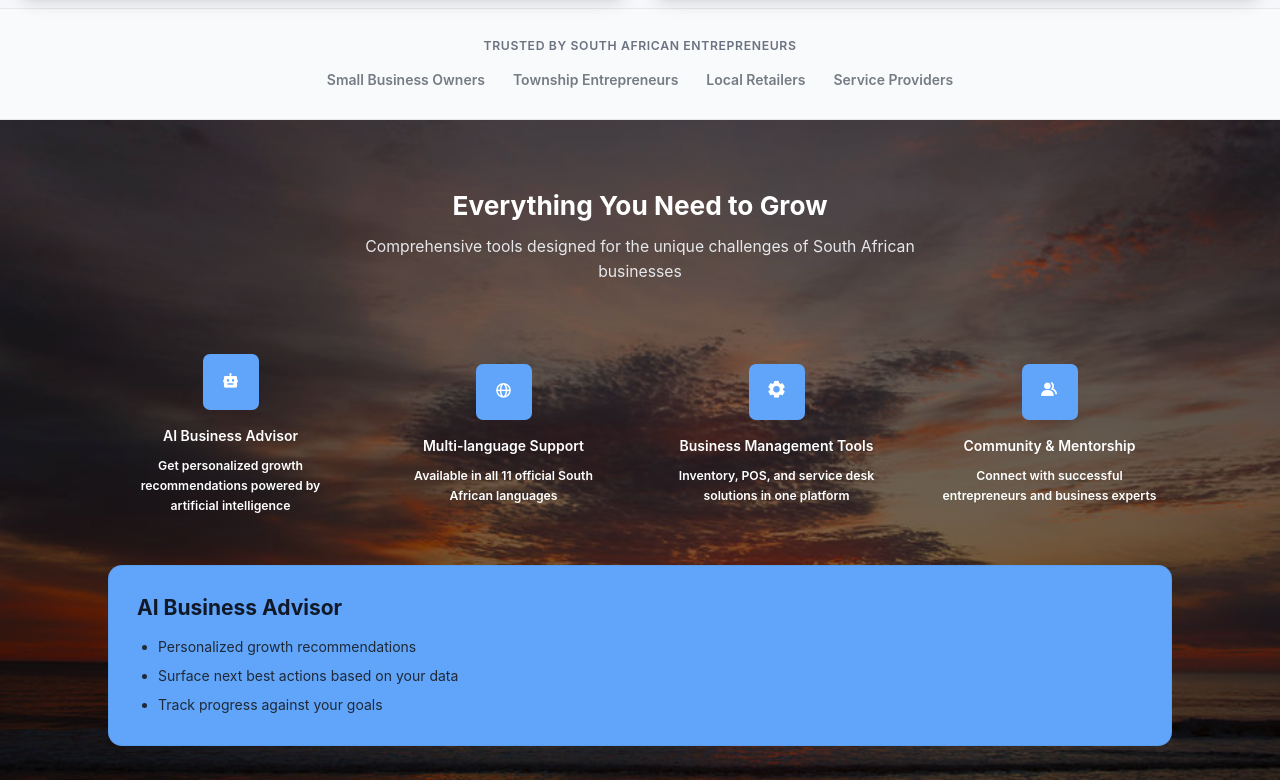
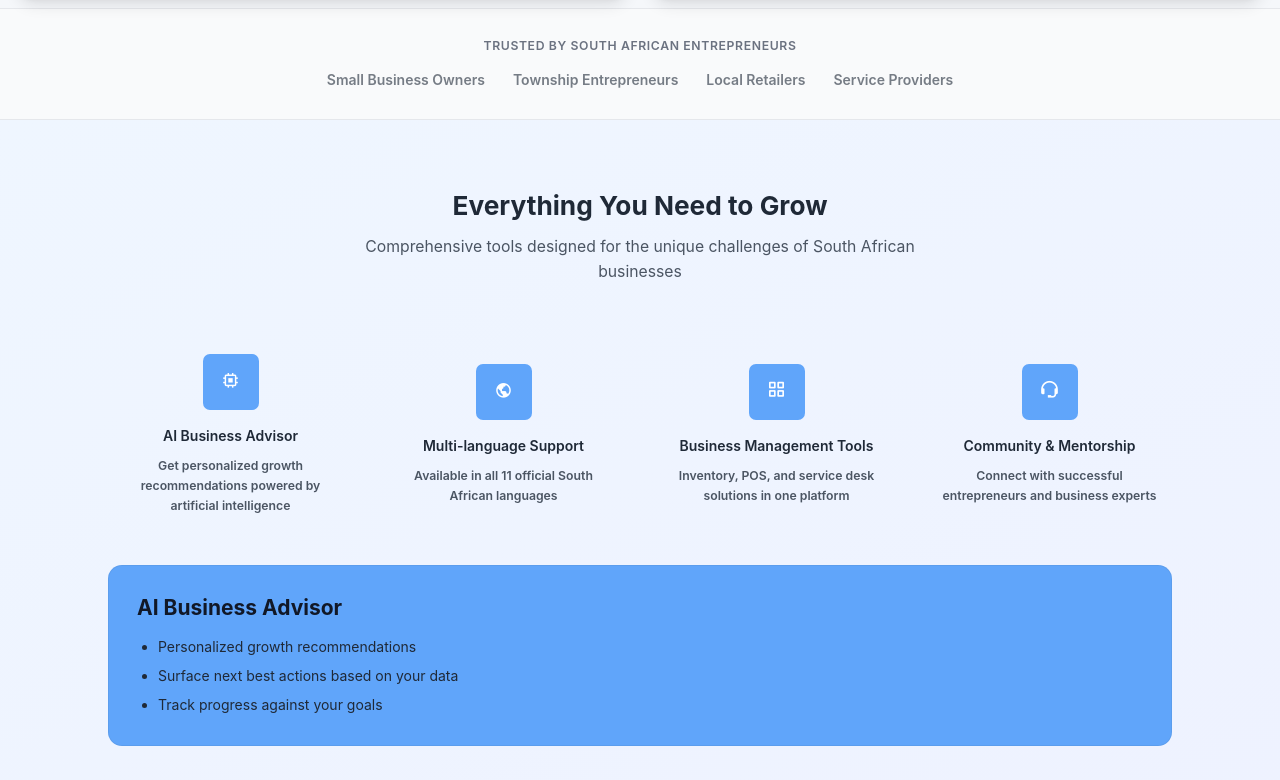
Before and after one commit to HapoTV/72X_applicants, a React (Vite) app: page / in a window 1280 px wide. Shown: the part 663-1443 px from the top of the page. Built offline with nearby package versions, Linux system fonts and the light colour scheme.

Commit message:
Background pic removed, icons changes, disclaimer added

```diff
--- a/src/pages/LandingPage.tsx
+++ b/src/pages/LandingPage.tsx
@@ -26,7 +26,6 @@ import {
   Phone
 } from 'lucide-react';
 import wp3819576 from "../assets/wp3819576.jpg";
-import istock from "../assets/istockphoto-1321547410-170667a.jpg";
 const logoUrl = "/Logo2.png";
 const footerLogo = "/Logo3.png";
 const LandingPage: React.FC = () => {
@@ -111,22 +110,22 @@ const LandingPage: React.FC = () => {
     {
       title: "AI Business Advisor",
       description: "Get personalized growth recommendations powered by artificial intelligence",
-      icon: <i className="bx bxs-bot" style={{color: 'white'}}></i>,
+      icon: <i className="bx bx-chip" style={{color: 'white'}}></i>,
     },
     {
       title: "Multi-language Support",
       description: "Available in all 11 official South African languages",
-      icon: <i className="bx bx-globe" style={{color: 'white'}}></i>,
+      icon: <i className="bx bx-world" style={{color: 'white'}}></i>,
     },
     {
       title: "Business Management Tools",
       description: "Inventory, POS, and service desk solutions in one platform",
-      icon: <i className="bx bxs-cog" style={{color: 'white', fontSize: '20px'}}></i>,
+      icon: <i className="bx bx-grid-alt" style={{color: 'white', fontSize: '20px'}}></i>,
     },
     {
       title: "Community & Mentorship",
       description: "Connect with successful entrepreneurs and business experts",
-      icon: <i className="bx bxs-group" style={{color: 'white', fontSize: '20px'}}></i>,
+      icon: <i className="bx bx-support" style={{color: 'white', fontSize: '20px'}}></i>,
     },
   ];
 
@@ -507,22 +506,11 @@ const LandingPage: React.FC = () => {
         </section>
 
         {/* Features */}
-        <section id="features" className="py-20 relative">
-          {/* Background with overlay */}
-          <div
-            className="absolute inset-0 z-0"
-            style={{
-              background: `linear-gradient(rgba(0, 0, 0, 0.4), rgba(0, 0, 0, 0.5)), url(${istock})`,
-              backgroundSize: 'cover',
-              backgroundPosition: 'center',
-              backgroundAttachment: 'fixed',
-              filter: 'brightness(0.9)'
-            }}
-          ></div>
-          <div className="max-w-7xl mx-auto px-4 sm:px-6 lg:px-8 relative z-10">
+        <section id="features" className="py-20 bg-gradient-to-br from-blue-50 to-indigo-50">
+          <div className="max-w-7xl mx-auto px-4 sm:px-6 lg:px-8">
             <div className="text-center mb-16">
-              <h2 className="text-3xl md:text-4xl font-bold text-white mb-4">Everything You Need to Grow</h2>
-              <p className="text-xl text-gray-200 max-w-2xl mx-auto">
+              <h2 className="text-3xl md:text-4xl font-bold text-gray-800 mb-4">Everything You Need to Grow</h2>
+              <p className="text-xl text-gray-600 max-w-2xl mx-auto">
                 Comprehensive tools designed for the unique challenges of South African businesses
               </p>
             </div>
@@ -543,8 +531,8 @@ const LandingPage: React.FC = () => {
                   >
                     <span className={`text-2xl ${activeFeatureIdx === index ? 'text-[#111827]' : 'text-white'}`}>{feature.icon}</span>
                   </div>
-                  <h3 className="text-lg font-semibold text-white font-bold mb-2">{feature.title}</h3>
-                  <p className="text-white font-semibold text-sm leading-relaxed">{feature.description}</p>
+                  <h3 className="text-lg font-semibold text-gray-800 font-bold mb-2">{feature.title}</h3>
+                  <p className="text-gray-600 font-semibold text-sm leading-relaxed">{feature.description}</p>
                 </button>
               ))}
             </div>
@@ -754,9 +742,9 @@ const LandingPage: React.FC = () => {
 
             <div className="grid grid-cols-1 md:grid-cols-3 gap-8 max-w-4xl mx-auto">
               {[
-                { icon: <i className="bx bxs-trending-up" style={{color: 'white'}}></i> , title: "Network & Connect", desc: "Join thousands of South African entrepreneurs sharing insights and opportunities" },
+                { icon: <i className="bx bxs-user-plus" style={{color: 'white'}}></i> , title: "Network & Connect", desc: "Join thousands of South African entrepreneurs sharing insights and opportunities" },
                 { icon: <i className="bx bxs-graduation" style={{color: 'white'}}></i>, title: "Learn & Grow", desc: "Access exclusive workshops, webinars, and mentorship programs" },
-                { icon: <i className="bx bx-group" style={{color: 'white'}}></i>, title: "Collaborate", desc: "Find business partners, suppliers, and customers within our community" },
+                { icon: <i className="bx bxs-group" style={{color: 'white'}}></i>, title: "Collaborate", desc: "Find business partners, suppliers, and customers within our community" },
               ].map((item, i) => (
                 <div key={i} className="text-center">
                   <div className="w-20 h-20 rounded-full flex items-center justify-center mx-auto mb-4" style={{ background: '#60A5FA' }}>
```
Also changed, not shown: src/pages/AIBusinessAnalyst.tsx (+43 -1 lines).
